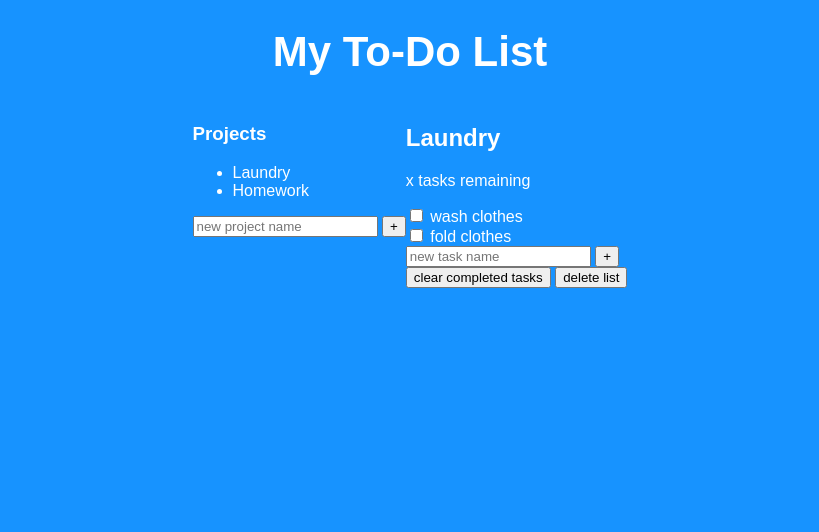
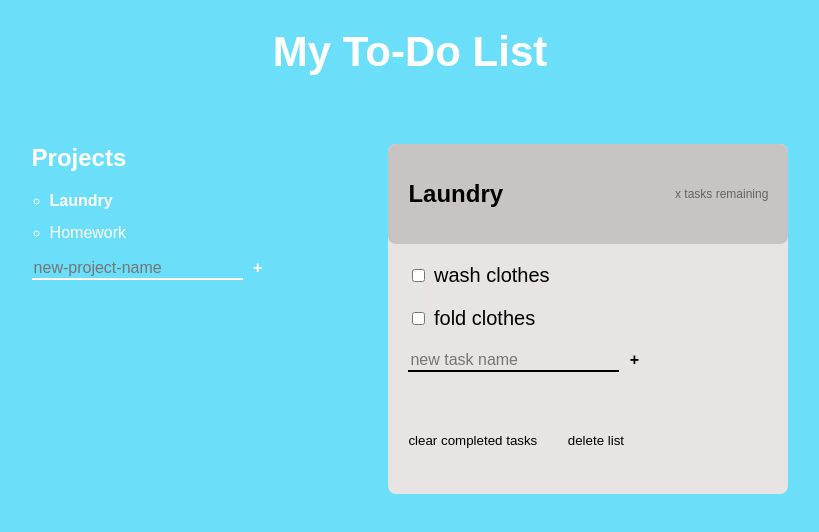
Before and after one commit to greedisgud/To-Do, a website built with webpack: page dist/index.html in a window 1280 px wide. Shown: the whole page, without its empty margins (230-1049 px from the left). Built offline with nearby package versions, Linux system fonts and the light colour scheme.

Commit message:
added css style

```diff
--- a/dist/index.html
+++ b/dist/index.html
@@ -13,9 +13,9 @@
 
     <div class = "list-container">
         <div class = "project-lists">
-            <h3 class = "project-list-title">Projects</h3>
+            <h2 class = "project-list-title">Projects</h2>
             <ul class = "project-list">
-                <li class = "active">Laundry</li>
+                <li class = "active-list">Laundry</li>
                 <li>Homework</li>
 
             </ul>
@@ -23,11 +23,11 @@
             <form action="">
                 <input type="text"
                     class = "new-project"
-                    placeholder="new project name"
+                    placeholder="new-project-name"
                     aria-label = "new project name"
                 />
 
-                <button class = "btn-list">+</button>
+                <button class = "btn-projects">+</button>
             </form>
         </div>
 
@@ -66,8 +66,8 @@
                     </form>
                 </div>
                 <div class="remove-tasks">
-                    <button class = "btn delete">clear completed tasks</button>
-                    <button class = "btn delete">delete list</button>
+                    <button class = "btn-delete">clear completed tasks</button>
+                    <button class = "btn-delete">delete list</button>
                 </div>
             </div>
         </div>
--- a/dist/style.css
+++ b/dist/style.css
@@ -2,7 +2,7 @@ body{
     margin: 0;
     padding: 0;
     font-family: sans-serif;
-    background-color: rgb(23, 147, 255);
+    background-color: rgb(107, 223, 249);
     color: white;
 
 }
@@ -15,5 +15,127 @@ body{
 .list-container{
     display: flex;
     justify-content: center;
+    gap: 80px;
 
 }
+
+.project-lists{
+    margin: 20px;
+
+}
+
+ul{
+    margin-left: -22px;
+    font-size: 16px;
+    font-weight: lighter;
+}
+
+li{
+    margin-top: 14px;
+    list-style: circle;
+}
+
+.active-list{
+    font-weight: 700;
+}
+
+.btn-projects{
+    color: white;
+    background-color: rgb(107, 223, 249);
+    border: none;
+    font-size: 16px;
+    cursor: pointer;
+    font-weight: bold;
+}
+
+.new-project{
+    background-color: rgb(107, 223, 249);
+    border-bottom: 2px solid white;
+    border-top: none;
+    border-left: none;
+    border-right: none;
+    color: inherit;
+    font-size: inherit;
+    outline: none;
+}
+
+.new-project:focus{
+    border-bottom: 4px solid white;
+
+}
+
+.todo-list{
+    background-color: rgb(232, 228, 228);
+    margin: 20px;
+    margin-top: 40px;
+    width: 400px;
+    height: 350px;
+    border-radius: 0.5em;
+
+}
+
+.todo-header{
+    align-items: center;
+    background-color: rgb(201, 196, 196);
+    display: flex;
+    justify-content: space-between;
+    gap: 40px;
+    padding: 16px 20px;
+    color: black;
+    border-radius: 0.5em;
+
+}
+
+p {
+    font-size: 12px;
+    opacity: 0.5;
+}
+
+.task{
+    margin-top: 20px;
+    margin-bottom: 20px;
+    font-size: 20px;
+    margin-left: 20px;
+    color: black;
+    font-weight: lighter;
+}
+
+.new-task{
+    background-color: rgb(232, 228, 228);
+    border-bottom: 2px solid rgb(0, 0, 0);
+    border-top: none;
+    border-left: none;
+    border-right: none;
+    color: inherit;
+    font-size: inherit;
+    outline: none;
+    margin-left: 20px;
+    margin-bottom: 20px;
+}
+
+.new-task:focus{
+    border-bottom: 4px solid black;
+
+}
+
+.btn-task{
+    background-color: rgb(232, 228, 228);
+    border: none;
+    font-size: 16px;
+    font-weight: bold;
+    cursor: pointer;
+}
+
+.btn-delete{
+    background-color: inherit;
+    border: none;
+    margin-left: 14px;
+    margin-top: 40px;
+
+
+}
+
+.btn-delete:hover{
+    cursor: pointer;
+    text-decoration: underline;
+}
```
